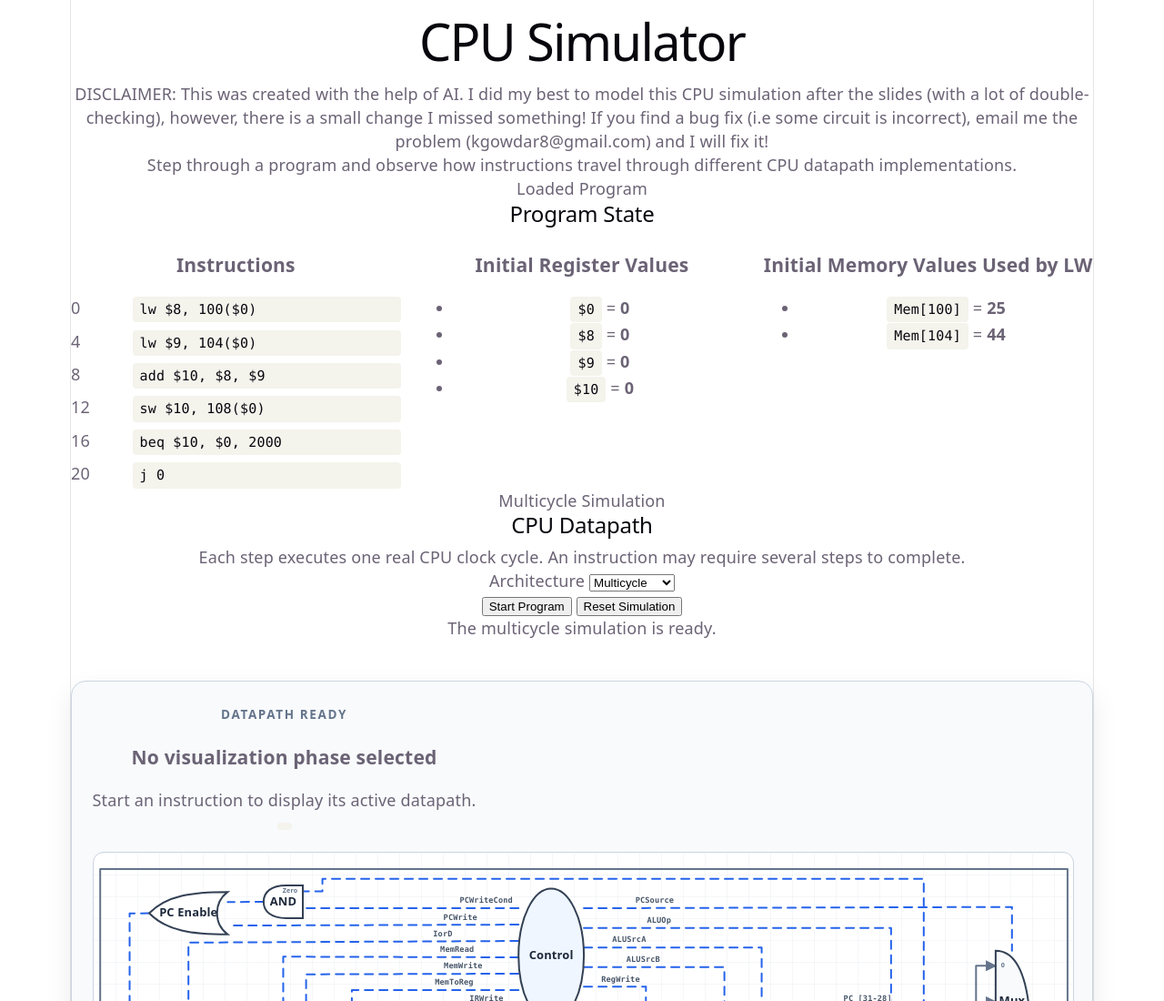
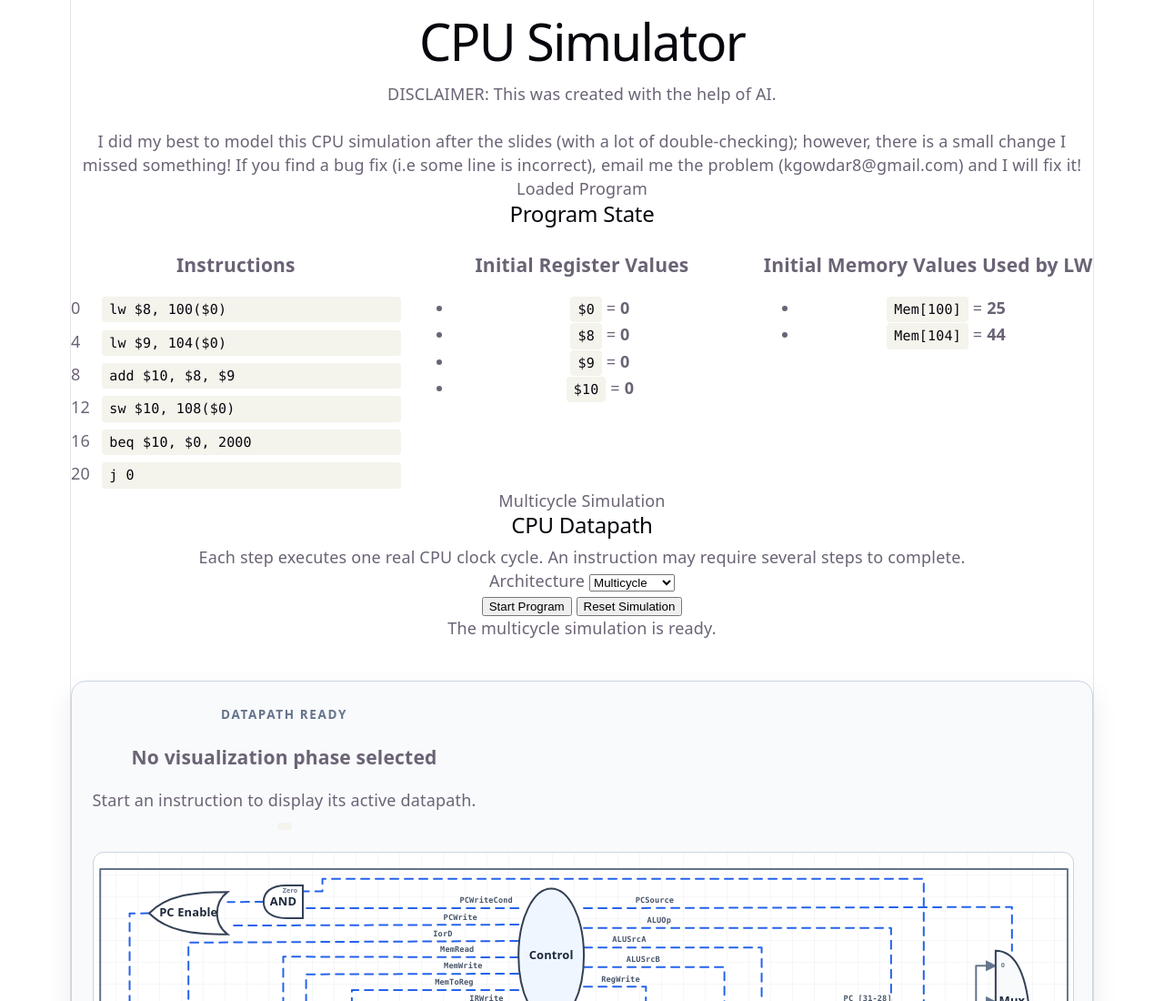
Before and after one commit to Gowdk/cpu-simulator, a website built with Vite: page index.html in a window 1280 px wide. Shown: the top 1100 px of the page at 91% size. Built offline with nearby package versions, Linux system fonts and the light colour scheme.

Commit message:
Disclaimer Clairty

```diff
--- a/index.html
+++ b/index.html
@@ -4,7 +4,7 @@
     <meta charset="UTF-8" />
     <link rel="icon" type="image/svg+xml" href="/favicon.svg" />
     <meta name="viewport" content="width=device-width, initial-scale=1.0" />
-    <title>--template</title>
+    <title>CPU Simulator</title>
   </head>
   <body>
     <div id="app"></div>
--- a/src/ui/appView.ts
+++ b/src/ui/appView.ts
@@ -38,8 +38,8 @@ export function createAppMarkup(
             class="program-instruction"
             style="
               display: grid;
-              grid-template-columns: 3rem 1fr;
-              gap: 0.75rem;
+              grid-template-columns: 1.5rem 1fr;
+              gap: 0.40rem;
               align-items: baseline;
               text-align: left;
             "
@@ -91,18 +91,15 @@ export function createAppMarkup(
 
         <p>
           DISCLAIMER: This was created with the help of AI.
+        </p>
+        <br>
+        <p>
           I did my best to model this CPU simulation after
-          the slides (with a lot of double-checking), however,
+          the slides (with a lot of double-checking); however,
           there is a small change I missed something! If you
-          find a bug fix (i.e some circuit is incorrect),
+          find a bug fix (i.e some line is incorrect),
           email me the problem (kgowdar8@gmail.com) and I will
           fix it!
-        </p>
-
-        <p>
-          Step through a program and observe how
-          instructions travel through different CPU
-          datapath implementations.
         </p>
       </header>
 
```
